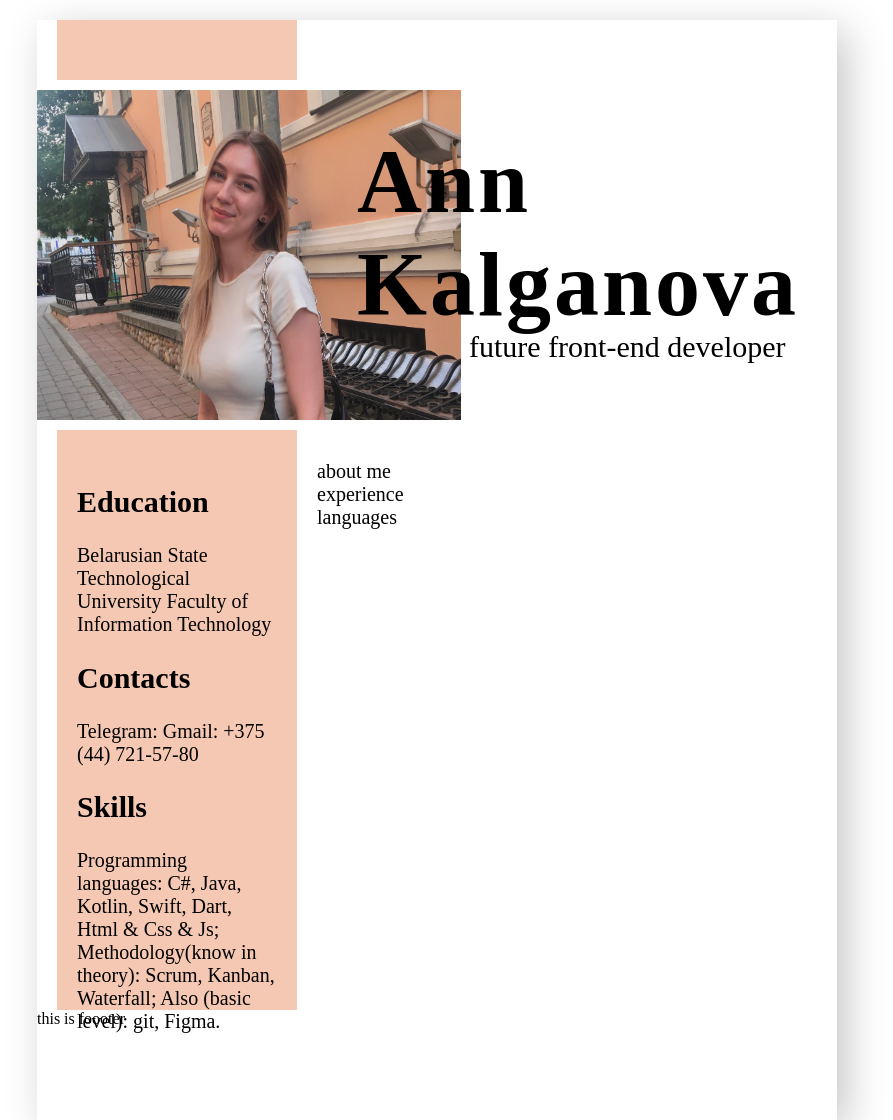
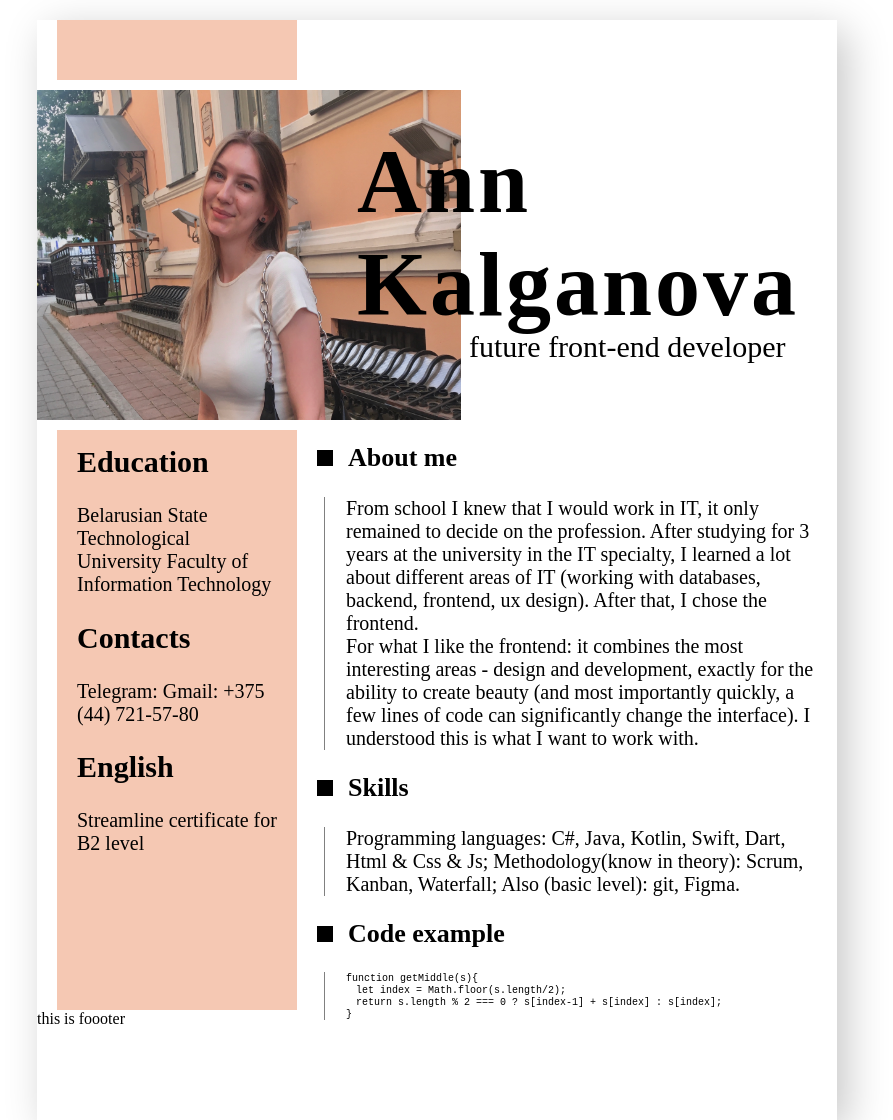
Before and after one commit to AnnKalganova/rsschool-cv, a plain HTML site: page index.html in a window 1280 px wide. Shown: the top 1120 px of the page, without its empty margins (211-1104 px from the left). Drawn offline with Linux system fonts and the light colour scheme.

Commit message:
feat: update visual of main block

```diff
--- a/index.html
+++ b/index.html
@@ -30,24 +30,52 @@
                 </p>
             </article>
             <article class="skills">
-                <h2>Skills</h2>
-                <p>Programming languages: C#, Java, Kotlin, Swift, Dart, Html & Css & Js;
-                    Methodology(know in theory): Scrum, Kanban, Waterfall;
-                    Also (basic level): git, Figma.
+                <h2>English</h2>
+                <p>Streamline certificate for B2 level
                 </p>
             </article>
         </aside>
         <main>
             <section>
-                about me
+                <h3>
+                    <ul>
+                        <li>About me</li>
+                    </ul>
+                </h3>
+                <p>From school I knew that I would work in IT,
+                    it only remained to decide on the profession.
+                    After studying for 3 years at the university in
+                    the IT specialty, I learned a lot about different
+                    areas of IT (working with databases, backend, frontend, ux design).
+                    After that, I chose the frontend. <br>
+                    For what I like the frontend: it combines the most interesting areas
+                        - design and development, exactly for the ability to create beauty
+                        (and most importantly quickly, a few lines of code can significantly
+                        change the interface). I understood this is what I want to work with.</p>
+
             </section>
             <section>
-                experience
+                <h3><ul>
+                    <li>Skills</li>
+                </ul>
+            </h3>
+                <p>Programming languages: C#, Java, Kotlin, Swift, Dart, Html & Css & Js;
+                    Methodology(know in theory): Scrum, Kanban, Waterfall;
+                    Also (basic level): git, Figma.</p>
             </section>
             <section>
-                languages
+                <h3><ul>
+                    <li>Code example</li>
+                </ul></h3>
+                <p class="code">
+                    <code>
+                        function getMiddle(s){<br>
+                            &ensp;&ensp;let index = Math.floor(s.length/2);<br>
+                            &ensp;&ensp;return s.length % 2 === 0 ? s[index-1] + s[index] : s[index];<br>
+                        }
+                    </code>
+                </p>
             </section>
-
         </main>
         <footer>
             this is foooter
--- a/style.css
+++ b/style.css
@@ -43,7 +43,7 @@ header span{
 }
 aside, main{
     height: 90%;
-    padding-top: 55%;
+    padding-top: 50%;
     padding-right: 20px;
     padding-left: 20px;
     font-size: 20px;
@@ -57,7 +57,40 @@ aside{
     background-color: #f5c8b3;/* #D6E5E3 */
 }
 main{
-    width: 70%;
+    margin-left: 30%;
+
+}
+
+section{
+    margin-top:20px;
+}
+section ul{
+    list-style:none;
+    margin:0;
+    padding: 0;
+}
+section li{
+    padding-left:10px;
+    font-size: 26px;
+}
+
+section li:before{
+    content: '';
+    display: inline-block;
+    height:16px;
+    width: 16px;
+    /* vertical-align: middle; */
+    background-color:#000;
+    margin-right:15px;
+  }
+section p{
+    margin-left:27px;
+    padding-left:21px;
+    border-left: grey 1px solid;
+}
+
+p.code{
+   font-size: 10px;
 }
 footer{
 
```
